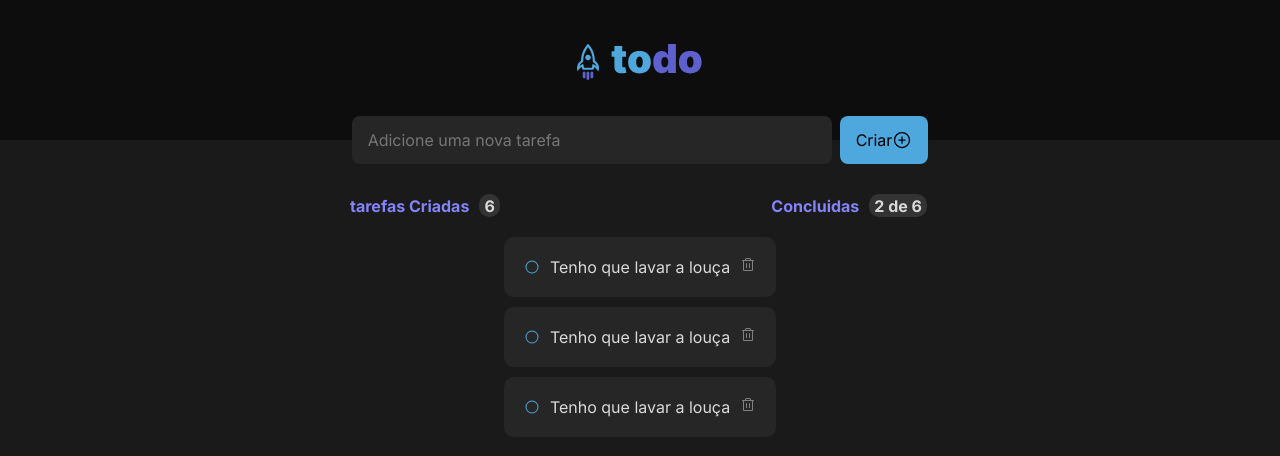
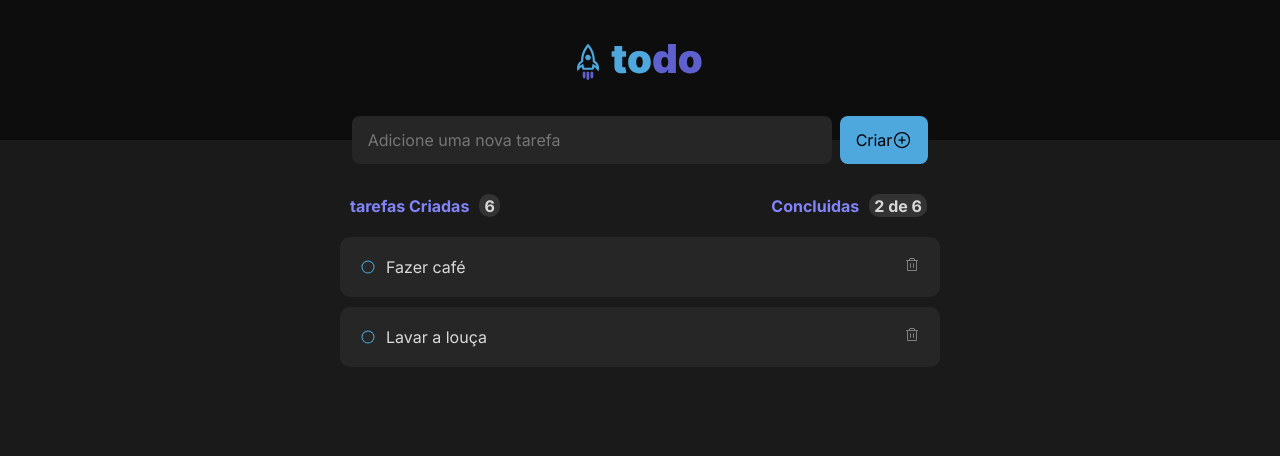
Before and after one commit to marialuisa214/todoList, a React (Vite) app: page / in a window 1280 px wide. Shown: the top 456 px of the page. Built offline with nearby package versions, Linux system fonts and the light colour scheme.

Commit message:
feat: implementa delete

```diff
--- a/src/components.tsx/List.module.css
+++ b/src/components.tsx/List.module.css
@@ -2,6 +2,7 @@
     display: flex;
     flex-direction: column;
     align-items: center;
+    padding: 0 10px;
     width: 100%;
 }
 
@@ -39,15 +40,14 @@
 .boxActivit {
     display: flex;
     max-width: 600px;
-    width: auto;
-    margin: 0 10px;
+    width: 100%;
     align-items: center;
     justify-content: space-between;
     padding: 10px 20px;
     background: var(--gray-500);
     border-radius: 10px;
+    color: var(--gray-200);
     margin-bottom: 10px;
-    color: var(--gray-200);
 }
 
 .activit {
--- a/src/components.tsx/List.tsx
+++ b/src/components.tsx/List.tsx
@@ -1,6 +1,32 @@
 import { Circle, Trash } from "@phosphor-icons/react";
+import { useState } from 'react'
+
 import styles from './List.module.css';
+
 export function List() {
+    const  [todos, setTodos] = useState([
+        {
+            id: 1,
+            title: 'Fazer café',
+            done: false
+        },
+        {
+            id: 2,
+            title: 'Lavar a louça',
+            done: false
+        }
+    ])
+
+    function handleRemoveTodo(commentIdToDelete: number) {
+        const todoListWitouthDeleteOne = todos.filter(todo => {
+            return todo.id !== commentIdToDelete
+        })
+        setTodos(todoListWitouthDeleteOne)
+    }
+
+
+
+
     return(
         <div className={styles.list}>
             <div className={styles.listInfo}>
@@ -15,44 +41,23 @@ export function List() {
             </div>
 
 
+                {todos.map(todo => {
 
-
-
+                    return (
                         <div className={styles.boxActivit}>
                             <div className={styles.activit}>
                                 <button className={styles.circle}>
                                     <Circle/>
                                 </button>
-                    <p>Tenho que lavar a louça</p>
+                                <p>{todo.title}</p>
                             </div>
-                <button className={styles.trash}>
-                    <Trash/>
+                            <button onClick={() => handleRemoveTodo(todo.id)} className={styles.trash}>
+                                <Trash />
                             </button>
                         </div>
 
-            <div className={styles.boxActivit}>
-                <div className={styles.activit}>
-                    <button className={styles.circle}>
-                        <Circle/>
-                    </button>
-                    <p>Tenho que lavar a louça</p>
-                </div>
-                <button className={styles.trash}>
-                    <Trash/>
-                </button>
-            </div>
-
-            <div className={styles.boxActivit}>
-                <div className={styles.activit}>
-                    <button className={styles.circle}>
-                        <Circle/>
-                    </button>
-                    <p>Tenho que lavar a louça</p>
-                </div>
-                <button className={styles.trash}>
-                    <Trash/>
-                </button>
-            </div>
+                    )
+                })}
 
         </div>
     )
--- a/src/components.tsx/Search.module.css
+++ b/src/components.tsx/Search.module.css
@@ -21,9 +21,9 @@
     display : flex;
     align-items: center;
     padding: 0 1rem;
+    margin-left: 8px;
     border-radius: 8px;
     border: 0;
-    margin-left: 8px;
     background-color: var(--blue);
     transition: filter 0.2s;
 }
```
Lines whose indentation alone changed are shown as unchanged.
